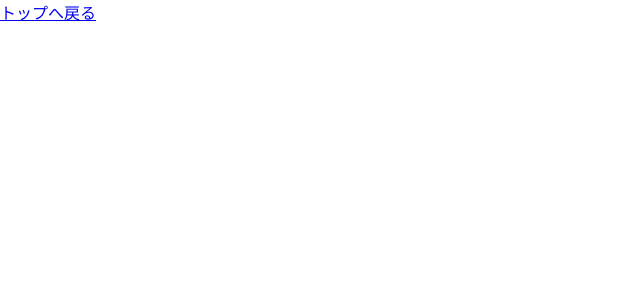
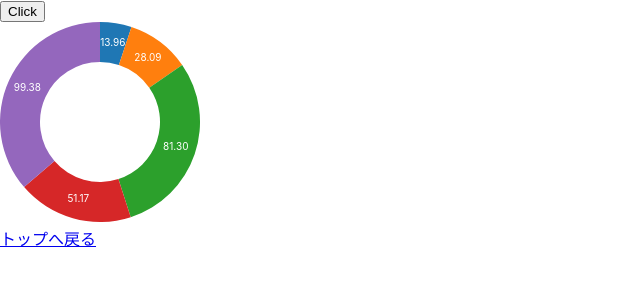
Before and after one commit to Kiyofumi-asada/react_d3js, a React (Create React App) app: page /pie in a window 1280 px wide. Shown: the top 300 px of the page, without its empty margins (0-640 px from the left). Built offline with nearby package versions, Linux system fonts and the light colour scheme.

Commit message:
Pie chart作成

```diff
--- a/src/App.tsx
+++ b/src/App.tsx
@@ -1,7 +1,7 @@
 import React from 'react';
 import { BrowserRouter, Routes, Route } from 'react-router-dom';
 import Router from './component/router';
-import Pie from './component/pie';
+import Pie from './component/pie-container';
 
 const App: React.FC = () => {
   return (
--- /dev/null
+++ b/src/component/pie-container.tsx
@@ -0,0 +1,35 @@
+import React, { useState } from 'react';
+import * as d3 from 'd3';
+import { Link } from 'react-router-dom';
+import Pie from './pie';
+
+const PieContainer: React.FC = () => {
+  const [width, height, innerRadius, outerRadius] = [200, 200, 60, 100];
+
+  // ボタンをクリックした時、ランダムなデータを生成する
+  const generateData = (length = 5, value?: number) =>
+    d3.range(length).map((v, idx) => ({
+      date: idx,
+      value: value === null || value === undefined ? Math.random() * 100 : value,
+    }));
+  const [data, setData] = useState(generateData());
+  const changeData = () => {
+    setData(generateData());
+  };
+
+  return (
+    <>
+      <div>
+        <div>
+          <button onClick={changeData}>Click</button>
+        </div>
+        <div>
+          <Pie data={data} width={width} height={height} innerRadius={innerRadius} outerRadius={outerRadius} />
+        </div>
+      </div>
+      <Link to="/">トップへ戻る</Link>
+    </>
+  );
+};
+
+export default PieContainer;
--- a/src/component/pie.tsx
+++ b/src/component/pie.tsx
@@ -1,8 +1,79 @@
-import React, { useEffect, useState } from 'react';
+import React, { useEffect, useRef, useState } from 'react';
+import * as d3 from 'd3';
 import { Link } from 'react-router-dom';
 
-const Container: React.FC = () => {
-  return <Link to="/">トップへ戻る</Link>;
+type TProps = {
+  data: any;
+  width: number;
+  height: number;
+  innerRadius: number;
+  outerRadius: number;
 };
 
-export default Container;
+const Pie: React.FC<TProps> = ({ data, width, height, innerRadius, outerRadius }) => {
+  const ref = useRef(null);
+  // console.log('ref', ref);
+  const cache = useRef(data);
+  // console.log('cache', cache);
+  const createPie = d3
+    .pie()
+    .value((d: any) => d.value)
+    .sort(null);
+  // console.log('createPie', createPie);
+  const createArc = d3.arc().innerRadius(innerRadius).outerRadius(outerRadius);
+
+  const colors = d3.scaleOrdinal(d3.schemeCategory10);
+  const format = d3.format('.2f');
+  // console.log('createArc', createArc);
+  // console.log('colors', colors);
+  // console.log('format', format);
+
+  useEffect(() => {
+    const createData: any = createPie(data);
+    const prevData = createPie(cache.current);
+    const group = d3.select(ref.current);
+    const groupWithData = group.selectAll('g.arc').data(createData);
+    groupWithData.exit().remove();
+    const groupWithUpdate = groupWithData.enter().append('g').attr('class', 'arc');
+    const path = groupWithUpdate.append('path').merge(groupWithData.select('path.arc'));
+    console.log('path', path);
+
+    const arcTween = (d: any, i: any) => {
+      const interpolator = d3.interpolate(prevData[i], d);
+      return (t: any) => createArc(interpolator(t));
+    };
+
+    path
+      .attr('class', 'arc')
+      .attr('fill', (d, i: any) => colors(i))
+      .transition()
+      .attrTween('d', arcTween as any);
+
+    const text = groupWithUpdate.append('text').merge(groupWithData.select('text'));
+
+    text
+      .attr('text-anchor', 'middle')
+      .attr('alignment-baseline', 'middle')
+      .style('fill', 'white')
+      .style('font-size', 10)
+      .transition()
+      .attr('transform', (d: any) => `translate(${createArc.centroid(d)})`)
+      .tween('text', (d, i, nodes) => {
+        const interpolator = d3.interpolate(prevData[i], d as any);
+
+        return (t) => d3.select(nodes[i]).text(format(interpolator(t).value));
+      });
+
+    cache.current = data;
+  }, [data]);
+
+  return (
+    <>
+      <svg width={width} height={height}>
+        <g ref={ref} transform={`translate(${outerRadius} ${outerRadius})`} />
+      </svg>
+    </>
+  );
+};
+
+export default Pie;
```
